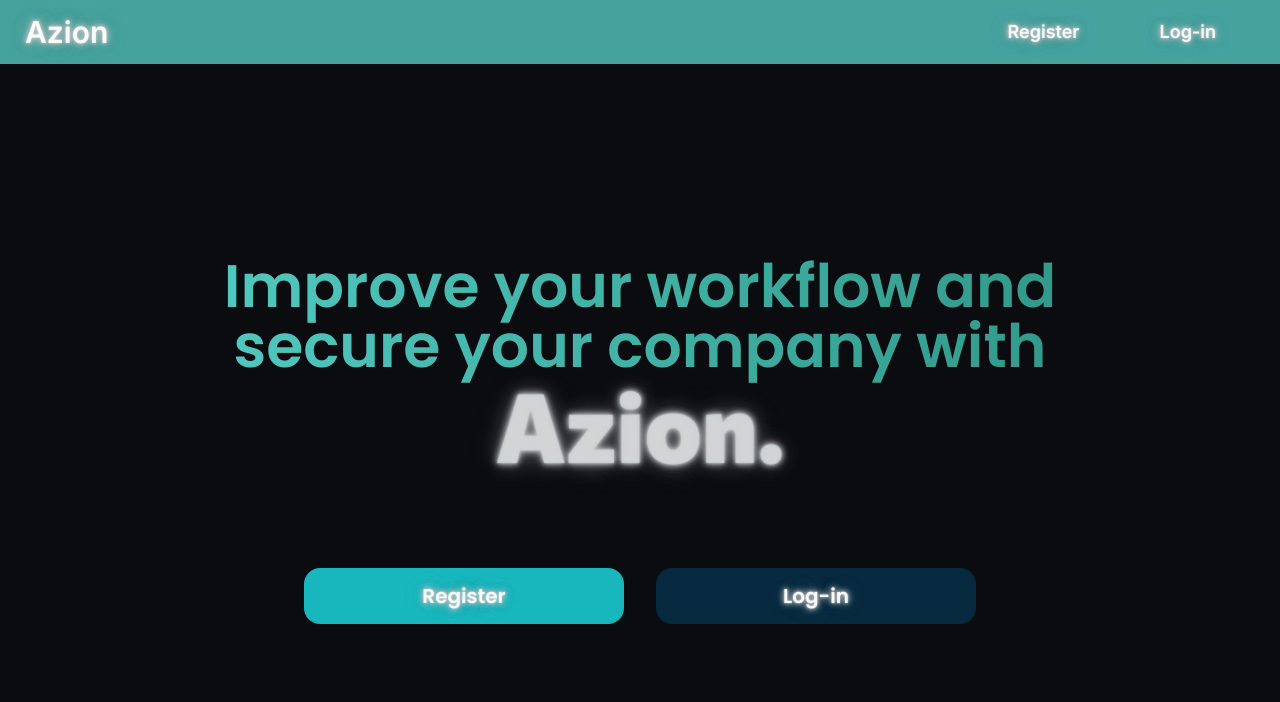
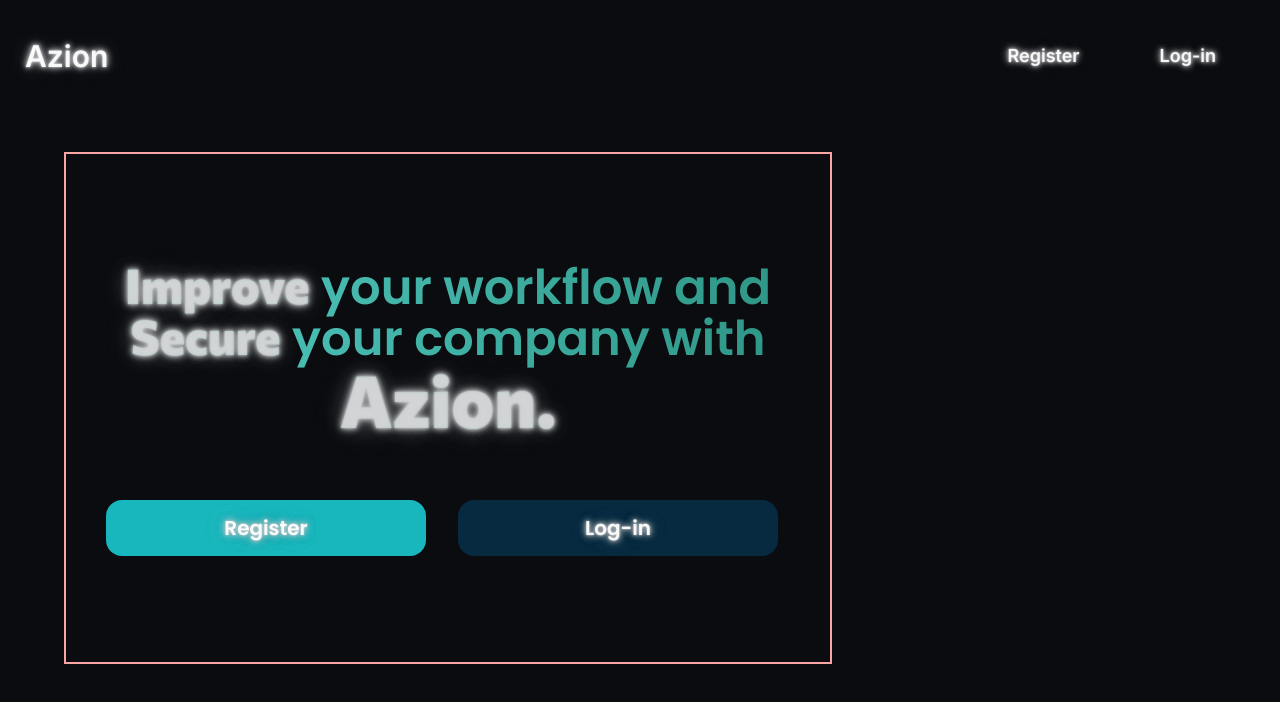
Before and after one commit to Maximus019BG/Azion, a Next.js app in the folder client/azion-f/: page / in a window 1280 px wide. Shown: the top 702 px of the page. Built offline with nearby package versions, Linux system fonts and the light colour scheme.

Commit message:
design 1 to do

```diff
--- a/client/azion-f/app/components/Navbar.tsx
+++ b/client/azion-f/app/components/Navbar.tsx
@@ -48,7 +48,7 @@ const Navbar = () => {
   }, []);
 
   return (
-    <div className="navbar bg-lightAccent">
+    <div className="navbar bg-transparent">
       <div className="flex-none">
         {isLogged && (
           <button className="btn btn-square btn-ghost">
@@ -75,12 +75,12 @@ const Navbar = () => {
         {isLogged ? (
           <>
           <Link href={"/dashboard"}>
-            <button className="btn border-none neon-text text-lg shadow-none bg-[#45a29e] hover:bg-[#37817c]">
+            <button className="btn border-none neon-text text-lg shadow-none bg-transparent ">
               Dashboard
             </button>
             </Link>
               <Link href={"/organizations"}>
-                <button className="btn border-none neon-text text-lg shadow-none bg-[#45a29e] hover:bg-[#37817c]">
+                <button className="btn border-none neon-text text-lg shadow-none bg-transparent ">
                     Organizations
                 </button>
             </Link>
@@ -88,12 +88,12 @@ const Navbar = () => {
         ) : (
           <>
           <Link href={"/register"}>
-                <button className="btn border-none neon-text text-lg shadow-none bg-[#45a29e] hover:bg-[#37817c]">
+                <button className="btn border-none neon-text text-lg shadow-none bg-transparent ">
                     Register
                 </button>
             </Link>
             <Link href={"log-in"}>
-                <button className="btn border-none neon-text text-lg shadow-none bg-[#45a29e] hover:bg-[#37817c]">
+                <button className="btn border-none neon-text text-lg shadow-none bg-transparent ">
                     Log-in
                 </button>
             </Link>
--- a/client/azion-f/app/page.tsx
+++ b/client/azion-f/app/page.tsx
@@ -65,26 +65,39 @@ const Home = () => {
   }, []);
 
   return (
-    <div className="h-screen w-full overflow-x-hidden">
-      <Navbar />
+    <div className="h-screen w-screen overflow-x-hidden">
+      <div className=" mt-6">
+        <Navbar />
+      </div>
       <motion.div
         initial={{ opacity: 0, y: -400 }}
         animate={{ opacity: 1, y: 0 }}
         transition={{ duration: 0.6 }}
-        className=" w-screen flex flex-col md:flex-row gap-36 justify-center items-center px-6 lg:px-36 py-10 lg:py-28 "
+        className=" h-[80vh] flex justify-start items-end p-16  "
       >
         <motion.div
           initial={{ opacity: 0, y: 20 }}
           animate={{ opacity: 1, y: 0 }}
           transition={{ duration: 0.6, delay: 0.3 }}
-          className="max-w-5xl mt-20 flex flex-col justify-center items-center gap-8 text-center w-full"
+          className=" h-full max-w-3xl p-10 flex flex-col justify-center items-center text-center border-2 border-red-300"
         >
           <h1
-            className={`text-3xl gradient-text md:text-4xl lg:text-6xl ${HeaderText.className}`}
+            className={`text-2xl gradient-text md:text-3xl lg:text-5xl ${HeaderText.className}`}
           >
-            Improve your workflow and secure your company with{" "}
             <span
-              className={` neon-text text-5xl md:text-6xl lg:text-8xl ${azionText.className}`}
+              className={` neon-text text-2xl md:text-3xl lg:text-5xl ${azionText.className}`}
+            >
+              Improve
+            </span>{" "}
+            your workflow and{" "}
+            <span
+              className={` neon-text text-2xl md:text-4xl lg:text-5xl ${azionText.className}`}
+            >
+              Secure
+            </span>{" "}
+            your company with{" "}
+            <span
+              className={` neon-text text-3xl md:text-5xl lg:text-7xl ${azionText.className}`}
             >
               Azion.
             </span>
@@ -94,7 +107,7 @@ const Home = () => {
             initial={{ opacity: 0, x: -20 }}
             animate={{ opacity: 1, x: 0 }}
             transition={{ duration: 0.6, delay: 0.6 }}
-            className="flex flex-col sm:flex-row justify-center items-start gap-4 md:gap-8 mt-8 md:mt-12 lg:mt-16 w-full"
+            className="flex flex-col sm:flex-row justify-start items-start gap-4 md:gap-8 mt-8 md:mt-12 lg:mt-16 w-full"
           >
             <motion.button
               whileHover={{ scale: 1.05 }}
```
